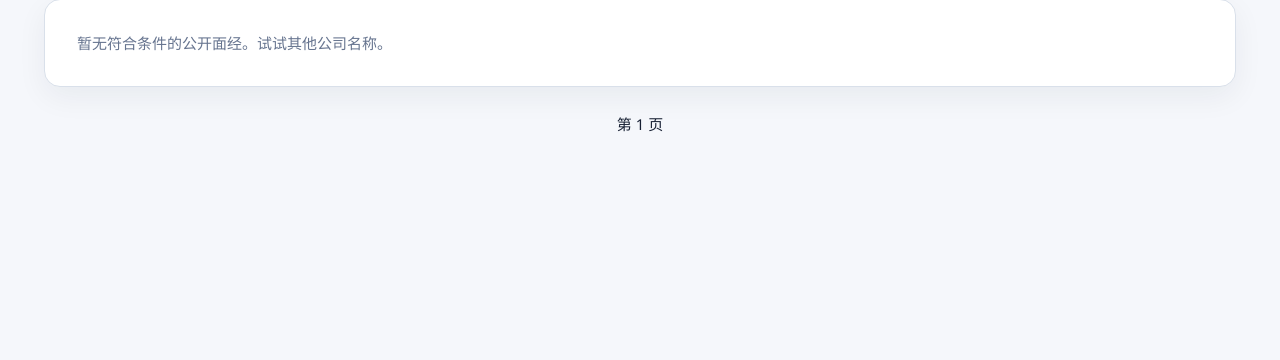
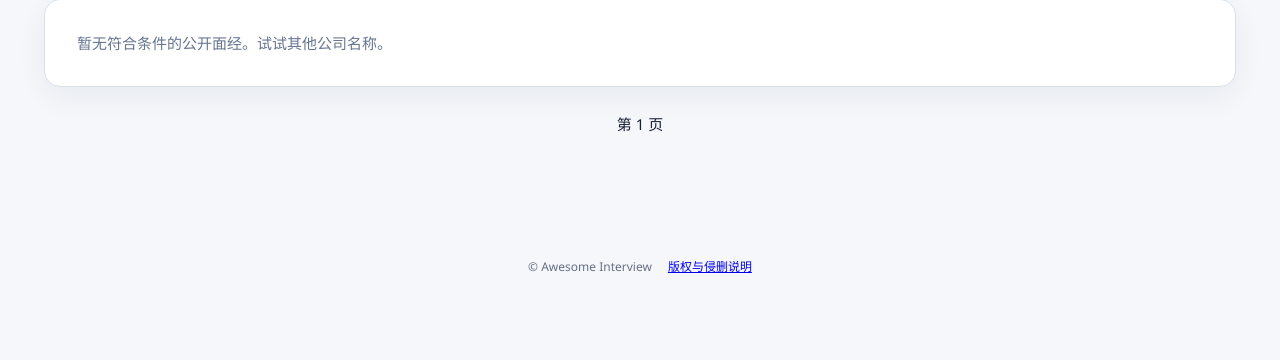
Before and after one commit to a-big-fish/awesome-interview, a FastAPI app: page /my-schedule/experiences/plaza in a window 1280 px wide. Shown: the part 359-719 px from the top of the page. Run offline with FastAPI, Linux system fonts and the light colour scheme; some libraries are stand-ins or nearby versions.

Commit message:
feat: add copyright and takedown page for shared experiences

```diff
--- a/app/controller/public_page_controller.py
+++ b/app/controller/public_page_controller.py
@@ -15,3 +15,9 @@ def public_home(request: Request):
     if request.app.state.auth_service.authenticate(request.cookies.get(SESSION_COOKIE)):
         return RedirectResponse("/my-schedule/experiences/plaza", status_code=303)
     return templates.TemplateResponse(request, "public_portal.html", {})
+
+
+@router.get("/copyright", response_class=HTMLResponse)
+def copyright_page(request: Request):
+    """Show attribution and takedown information for collected experiences."""
+    return templates.TemplateResponse(request, "copyright.html", {})
--- a/app/static/css/style.css
+++ b/app/static/css/style.css
@@ -505,6 +505,21 @@ body.personal-navigation-loading .page-header::after { content: ''; position: ab
   font-size: 13px;
   text-align: center;
 }
+
+.personal-site-footer {
+  display: flex;
+  align-items: center;
+  justify-content: center;
+  flex-wrap: wrap;
+  gap: 8px 16px;
+  padding: 14px 20px 20px;
+  color: var(--muted);
+  font-size: 12px;
+  text-align: center;
+}
+
+.copyright-page { max-width: 720px; margin: 28px auto; }
+.copyright-page p { line-height: 1.8; }
 
 @media (max-width: 820px) {
   .page {
--- a/app/templates/base.html
+++ b/app/templates/base.html
@@ -23,6 +23,7 @@
       </nav>{% endblock %}
     </header>
     <main class="{% block main_class %}{% endblock %}">{% block content %}{% endblock %}</main>
+    {% block footer %}{% endblock %}
   </div>
   {% block scripts %}{% endblock %}
   <script src="{{ asset_url('js/app.js') }}"></script>
--- a/app/templates/personal_base.html
+++ b/app/templates/personal_base.html
@@ -12,6 +12,7 @@
 </a>
 {% endblock %}
 {% block scripts %}<script src="{{ asset_url('js/personal_navigation.js') }}" defer></script><script src="{{ asset_url('js/personal_page_cache.js') }}" defer></script><script src="{{ asset_url('js/interview_experience.js') }}" defer></script>{% endblock %}
+{% block footer %}<footer class="personal-site-footer"><span>© Awesome Interview</span><a href="/copyright">版权与侵删说明</a></footer>{% endblock %}
 {% block navigation %}
 <button class="mobile-nav-toggle" type="button" aria-label="展开导航" aria-controls="personal-page-nav" aria-expanded="true" data-mobile-nav-toggle><span aria-hidden="true"></span><span aria-hidden="true"></span><span aria-hidden="true"></span></button>
 <nav class="page-nav" id="personal-page-nav">
```
Also changed, not shown: app/templates/copyright.html (added, +10 -0 lines).
